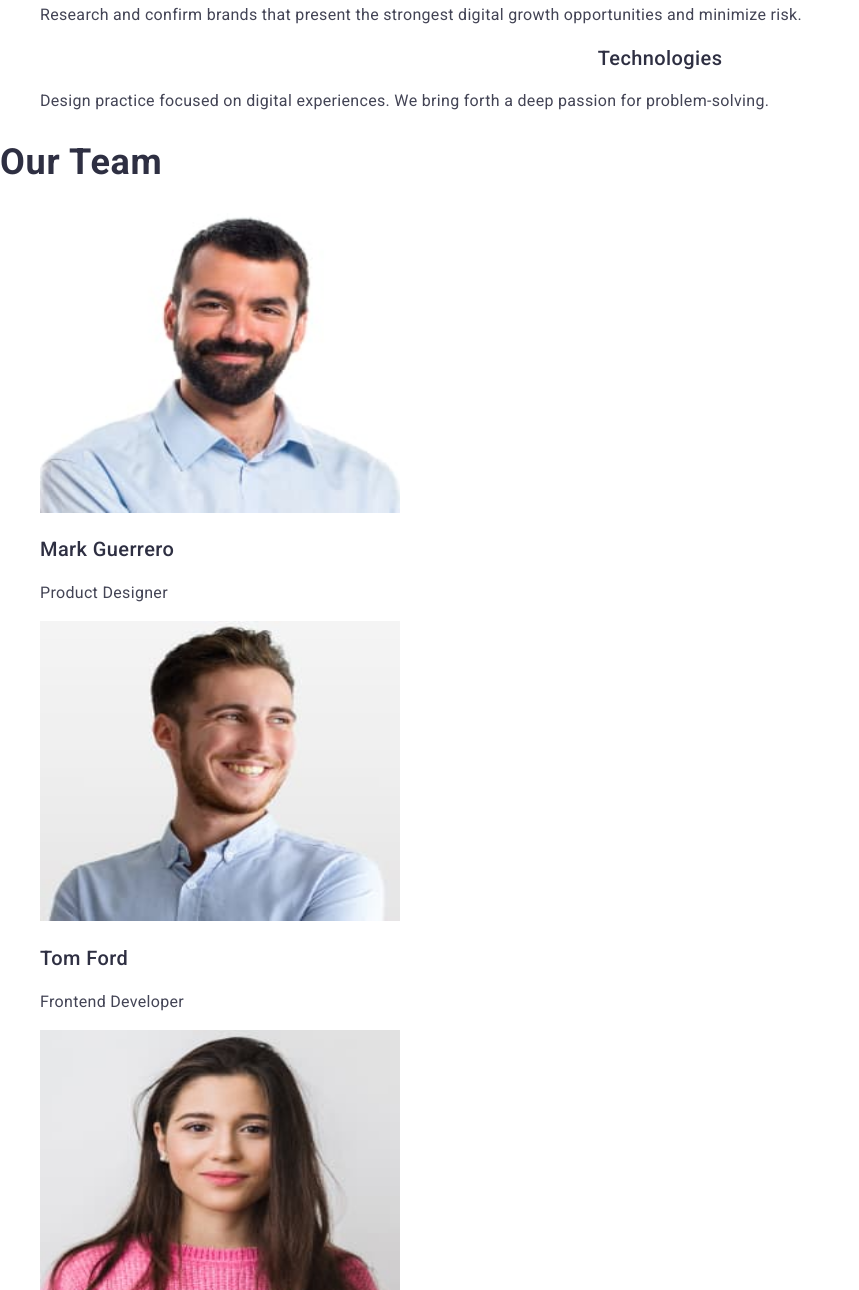
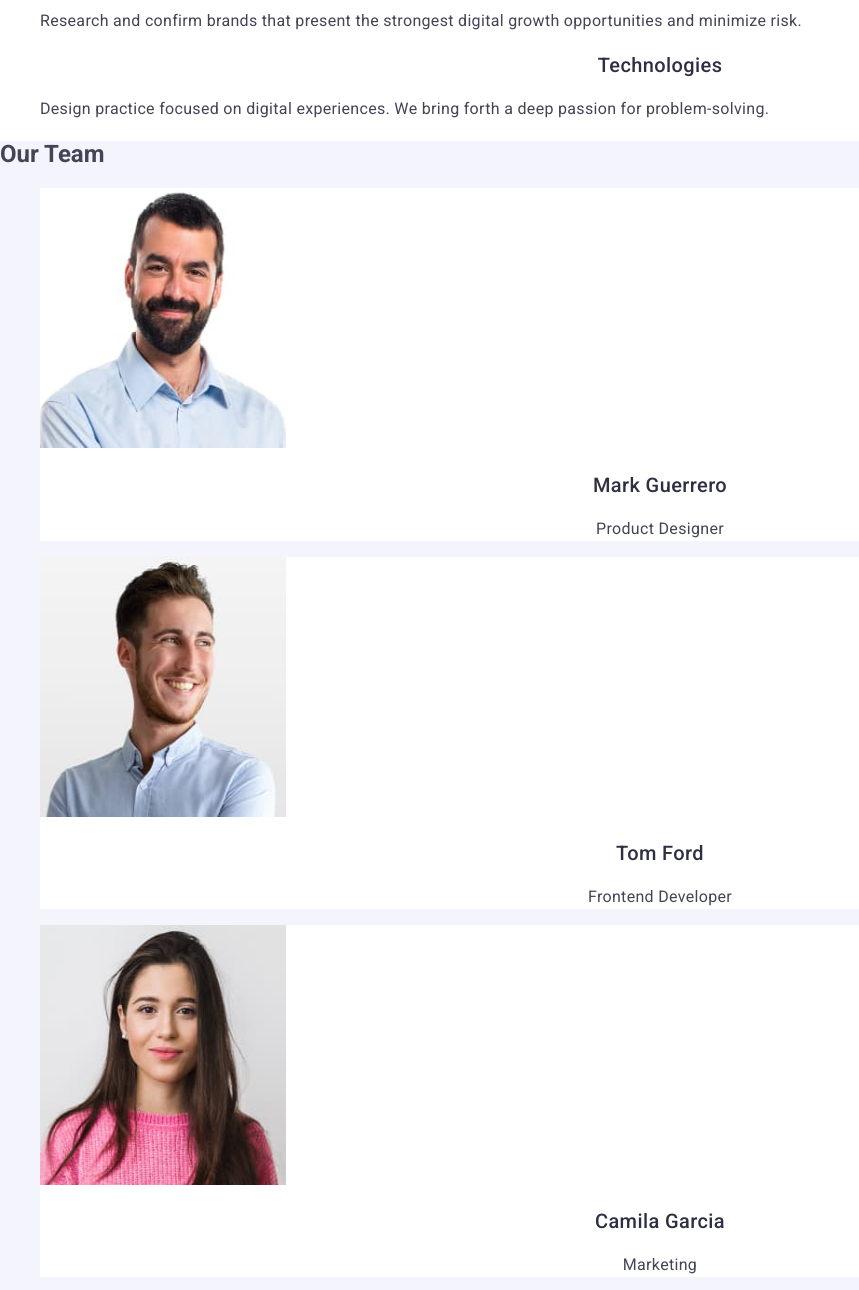
Before and after one commit to O1e2na/goit-markup-hw-02, a plain HTML site: page index.html in a window 1280 px wide. Shown: the part 635-1925 px from the top of the page, without its empty margins (0-859 px from the left). Drawn offline with nearby package versions, Linux system fonts and the light colour scheme.

Commit message:
add index file

```diff
--- a/css/styles.css
+++ b/css/styles.css
@@ -62,7 +62,7 @@ font-weight: 700;
 font-size: 56px;
 line-height: 1.07;
 letter-spacing: 0.02em;
-color: #fff;
+background-color: #2e2f42;
 text-align: center;
 }
 .title-button {
@@ -71,6 +71,7 @@ text-align: center;
     line-height: 1.5;
     letter-spacing: 0.04em;
     color: #ffffff;
+    cursor: pointer;
 }
 
 .title-button:hover,
@@ -82,11 +83,12 @@ text-align: center;
 font-family: "Roboto", sans-serif;
 font-weight: 500;
 font-size: 20px;
-line-height: 1.11;
+line-height: 1.2;
 letter-spacing: 0.02em;
 color: #2e2f42;
 text-align: center;
 }
+
 .advantages-text {
 font-family: "Roboto", sans-serif;
 font-weight: 400;
@@ -96,32 +98,37 @@ letter-spacing: 0.02em;
 color: #434455;
 }
 
-.portfolio {
-font-family: "Roboto", sans-serif;
-font-weight: 700;
+.team {
+background-color: #f4f4fd;
+}
+
+.section-title {
     font-size: 36px;
-line-height: 1.1;
+    line-height: 1.11;
     letter-spacing: 0.02em;
     text-transform: capitalize;
+    text-align: center;
     color: #2e2f42;
 }
 
-.portfolio-items {
-font-family: "Roboto", sans-serif;
+.team-list-item {
+    background-color: #ffffff;
+}
+
+.team-name {
     font-weight: 500;
     font-size: 20px;
     line-height: 1.2;
     letter-spacing: 0.02em;
+    text-align: center;
     color: #2e2f42;
 }
 
-.portfolio-items-text {
-font-family: "Roboto", sans-serif;
-font-weight: 400;
+.team-profession {
     font-size: 16px;
     line-height: 1.5;
     letter-spacing: 0.02em;
-color: #434455;
+    text-align: center;
 }
 
 .studio-first {
@@ -136,13 +143,14 @@ color: #4d5ae5;
 
 .web-title {
     background-color: #2e2f42;
+    line-height: 1.17;
 }
 
 .text {
 font-family: "Roboto", sans-serif;
 font-weight: 400;
 font-size: 16px;
-line-height: 1.17;
+line-height: 1.5;
 letter-spacing: 0.02em;
 color: #f4f4fd;
 }
--- a/index.html
+++ b/index.html
@@ -61,34 +61,34 @@ crossorigin="anonymous" referrerpolicy="no-referrer">
             </li>
         </ul>
     </section>
-    <section>
-     <h2 class="portfolio">Our Team</h2>
-        <ul>
-            <li>
-                <img src="./images/img.jpg" alt="avatar"
-                width="360" height="300" >
-                <h3 class="portfolio-items">Mark Guerrero</h3>
-                <p class="portfolio-items-text">Product Designer</p>
-            </li>
-            <li>
-                <img src="./images/tom-ford.img.jpg" alt="avatar"
-                width="360" height="300">
-                <h3 class="portfolio-items">Tom Ford</h3>
-                <p class="portfolio-items-text">Frontend Developer</p>
-            </li>
-            <li>
-                <img src="./images/camila-garcia.img.jpg" alt="avatar"
-                 width="360" height="300">
-                <h3 class="portfolio-items">Camila Garcia</h3>
-                <p class="portfolio-items-text">Marketing</p>
-            </li>
-            <li> <img src="./images/daniel-wilson.img.jpg" alt="avatar"
-                 width="360" height="300">
-                <h3 class="portfolio-items">Daniel Wilson</h3>
-                <p class="portfolio-items-text">UI Designer</p>
-            </li>
-        </ul>
-       </section>
+    <section class="team">
+    <h2 class="section-team">Our Team</h2>
+    <ul class="team-list">
+        <li class="team-list-item">
+            <img class="team-hpoto"
+            src="./images/img.jpg" alt="avatar"  width="246" height="260" >
+            <h3 class="team-name">Mark Guerrero</h3>
+            <p class="team-profession">Product Designer</p>
+        </li>
+        <li class="team-list-item">
+            <img class="team-hpoto"
+            src="./images/tom-ford.img.jpg" alt="avatar" width="246" height="260">
+            <h3 class="team-name">Tom Ford</h3>
+            <p class="team-profession">Frontend Developer</p>
+        </li>
+        <li class="team-list-item">
+            <img class="team-hpoto"
+            src="./images/camila-garcia.img.jpg" alt="avatar" width="246" height="260">
+            <h3 class="team-name">Camila Garcia</h3>
+            <p class="team-profession">Marketing</p>
+        </li>
+        <li class="team-list-item">
+            <img class="team-hpoto"
+            src="./images/daniel-wilson.img.jpg" alt="avatar" width="246" height="260">
+            <h3 class="team-name">Daniel Wilson</h3>
+            <p class="team-profession">UI Designer</p>
+        </li>
+</section>
     </main>
     <footer class="section-footer">
         <a class="studio-first" href="./index.html">Web<span class="web-title">Studio</span></a>
```
Lines whose indentation alone changed are shown as unchanged.
